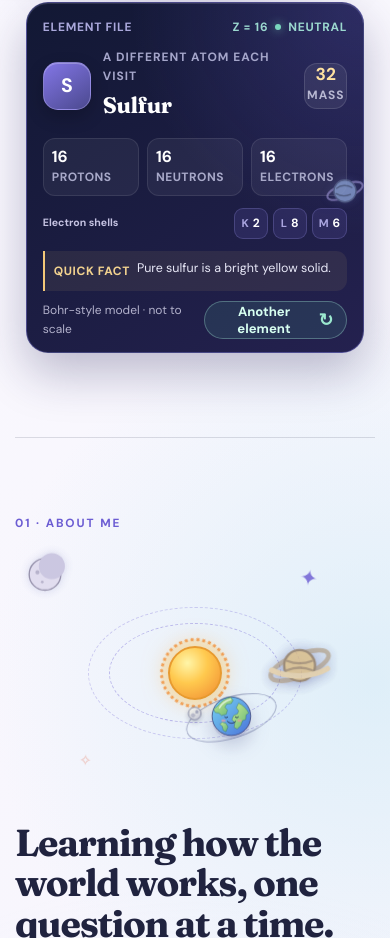
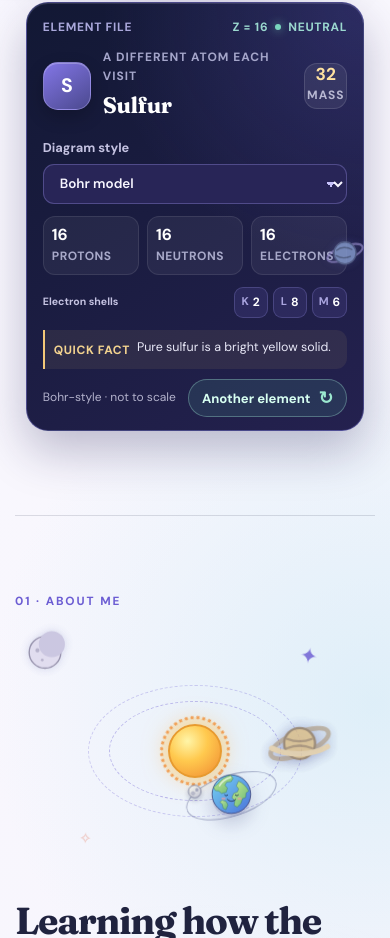
Before and after one commit to ryanshengtennis-bit/Project-Hail-Mary, a Next.js app: page / in a window 390 px wide. Shown: the part 1025-1963 px from the top of the page. Built offline with nearby package versions, Linux system fonts and the light colour scheme.

Commit message:
Add selectable atomic diagram styles

```diff
--- a/app/page.js
+++ b/app/page.js
@@ -182,7 +182,48 @@ function SpaceObjectIcon({ type }) {
   }
 }
 
-function AtomDiagram({ atom }) {
+function AtomDiagram({ atom, diagramStyle }) {
+  if (diagramStyle === 'electron-cloud') {
+    const cloudDots = Array.from({ length: atom.number * 4 + 28 }, (_, index) => {
+      const seeded = Math.sin((index + 1) * 12.9898 + atom.number * 78.233) * 43758.5453;
+      const random = seeded - Math.floor(seeded);
+      const angle = index * 2.399963 + atom.number * 0.37;
+      const radius = 42 + 128 * Math.sqrt(random);
+      return <circle className="atom-cloud-dot" key={index} cx={210 + radius * Math.cos(angle)} cy={210 + radius * Math.sin(angle)} r={1.4 + random * 2.3} opacity={0.12 + random * 0.28} />;
+    });
+
+    return (
+      <svg className="atom-art" viewBox="0 0 420 420" role="img" aria-label={`Electron-cloud illustration for ${atom.name}-${atom.isotope}; the dots suggest regions where electrons may be found`}>
+        <circle className="atom-cloud-aura" cx="210" cy="210" r="166" />
+        {cloudDots}
+        <circle className="atom-nucleus" cx="210" cy="210" r="37" />
+        <text className="atom-symbol" x="210" y="218" textAnchor="middle">{atom.symbol}</text>
+      </svg>
+    );
+  }
+
+  if (diagramStyle === 'rutherford') {
+    const electrons = Array.from({ length: atom.number }, (_, index) => {
+      const orbit = index % 3;
+      const electronIndex = Math.floor(index / 3);
+      const orbitElectronCount = Math.ceil((atom.number - orbit) / 3);
+      const angle = -Math.PI / 2 + (2 * Math.PI * electronIndex) / orbitElectronCount;
+      const rotation = (orbit * Math.PI) / 3;
+      const x = 143 * Math.cos(angle);
+      const y = 49 * Math.sin(angle);
+      return <circle className="atom-electron" key={index} cx={210 + x * Math.cos(rotation) - y * Math.sin(rotation)} cy={210 + x * Math.sin(rotation) + y * Math.cos(rotation)} r="5.5" />;
+    });
+
+    return (
+      <svg className="atom-art" viewBox="0 0 420 420" role="img" aria-label={`Simplified Rutherford-style model of ${atom.name}-${atom.isotope} with a central nucleus and ${atom.number} electrons`}>
+        {[0, 1, 2].map((orbit) => <ellipse className="atom-rutherford-orbit" key={orbit} cx="210" cy="210" rx="143" ry="49" transform={`rotate(${orbit * 60} 210 210)`} />)}
+        {electrons}
+        <circle className="atom-nucleus" cx="210" cy="210" r="37" />
+        <text className="atom-symbol" x="210" y="218" textAnchor="middle">{atom.symbol}</text>
+      </svg>
+    );
+  }
+
   return (
     <svg className="atom-art" viewBox="0 0 420 420" role="img" aria-label={`Bohr-style model of ${atom.name}-${atom.isotope}; ${atom.shells.join(', ')} electrons in each shell`}>
       <circle className="atom-nucleus" cx="210" cy="210" r="37" />
@@ -256,6 +297,7 @@ function SpaceObjectLayer({ section, objects, decoys, onFind, onDecoy }) {
 
 export default function Home() {
   const [atom, setAtom] = useState({ ...atomModels[0], fact: atomModels[0].facts[0] });
+  const [diagramStyle, setDiagramStyle] = useState('bohr');
   const [stars, setStars] = useState([]);
   const [darkMode, setDarkMode] = useState(false);
   const [ripple, setRipple] = useState(null);
@@ -481,7 +523,7 @@ export default function Home() {
 
             <div className="hero-art reveal">
               <div className="orb orb-main">
-                <AtomDiagram atom={atom} />
+                <AtomDiagram atom={atom} diagramStyle={diagramStyle} />
               </div>
               <div className="atom-details">
                 <div className="atom-card-label"><span>ELEMENT FILE</span><span>Z = {atom.number} <i aria-hidden="true" /> NEUTRAL</span></div>
@@ -489,6 +531,14 @@ export default function Home() {
                   <span className="atom-symbol-badge" aria-hidden="true">{atom.symbol}</span>
                   <div><p className="atom-kicker">A different atom each visit</p><h2>{atom.name}</h2></div>
                   <span className="atom-mass"><strong>{atom.isotope}</strong><small>MASS</small></span>
+                </div>
+                <div className="atom-style-picker">
+                  <label htmlFor="atom-diagram-style">Diagram style</label>
+                  <select id="atom-diagram-style" value={diagramStyle} onChange={(event) => setDiagramStyle(event.target.value)}>
+                    <option value="bohr">Bohr model</option>
+                    <option value="rutherford">Rutherford model</option>
+                    <option value="electron-cloud">Electron cloud</option>
+                  </select>
                 </div>
                 <div className="atom-particle-grid" role="group" aria-label={`Atomic structure: ${atom.number} protons, ${atom.isotope - atom.number} neutrons, ${atom.number} electrons`}>
                   <div><strong>{atom.number}</strong><span>PROTONS</span></div>
@@ -501,7 +551,7 @@ export default function Home() {
                 </div>
                 <div className="atom-fact-box" aria-live="polite" aria-atomic="true"><span>QUICK FACT</span><p>{atom.fact}</p></div>
                 <div className="atom-detail-footer">
-                  <p className="atom-model-note">Bohr-style model · not to scale</p>
+                  <p className="atom-model-note">{diagramStyle === 'electron-cloud' ? 'Probability cloud · not to scale' : diagramStyle === 'rutherford' ? 'Rutherford-style · not to scale' : 'Bohr-style · not to scale'}</p>
                   <button className="atom-another-button" type="button" onClick={handleAnotherAtom}>Another element <span aria-hidden="true">↻</span></button>
                 </div>
               </div>
--- a/styles.css
+++ b/styles.css
@@ -1547,6 +1547,13 @@ html { scroll-padding-top: 1.5rem; }
 .atom-mass { width: 46px; height: 46px; margin-left: auto; display: flex; flex-direction: column; align-items: center; justify-content: center; border: 1px solid rgba(255,255,255,.12); border-radius: 13px; background: rgba(255,255,255,.07); }
 .atom-mass strong { color: #ffe2a0; font-size: 1.08rem; line-height: 1; }
 .atom-mass small { margin-top: 3px; color: #b8b8d2; font-size: .75rem; font-weight: 700; letter-spacing: .08em; }
+.atom-style-picker { display: flex; align-items: center; justify-content: space-between; gap: 12px; margin-bottom: 12px; }
+.atom-style-picker label { color: #c5c3e2; font-size: .8rem; font-weight: 700; }
+.atom-style-picker select { min-width: 174px; height: 40px; padding: 0 36px 0 12px; border: 1px solid rgba(173,164,255,.3); border-radius: 11px; color: #f7f6ff; background-color: #282557; background-image: linear-gradient(45deg, transparent 50%, #c7c2fa 50%), linear-gradient(135deg, #c7c2fa 50%, transparent 50%); background-position: calc(100% - 15px) 17px, calc(100% - 10px) 17px; background-size: 5px 5px; background-repeat: no-repeat; color-scheme: dark; font: 600 .84rem var(--sans); cursor: pointer; }
+.atom-style-picker select:focus-visible { outline: 3px solid #a6ead7; outline-offset: 3px; }
+.atom-rutherford-orbit { fill: none; stroke: rgba(108,93,211,.55); stroke-width: 1.7; stroke-dasharray: 4 4; }
+.atom-cloud-aura { fill: rgba(124,116,226,.13); filter: blur(13px); }
+.atom-cloud-dot { fill: #89daf0; filter: drop-shadow(0 0 4px rgba(117,207,239,.7)); }
 .atom-particle-grid { display: grid; grid-template-columns: repeat(3, minmax(0,1fr)); gap: 8px; }
 .atom-particle-grid > div { display: flex; flex-direction: column; gap: 2px; padding: 9px 11px; border: 1px solid rgba(255,255,255,.09); border-radius: 12px; background: rgba(255,255,255,.055); }
 .atom-particle-grid strong { color: #fff; font-size: 1rem; line-height: 1.2; }
@@ -1600,6 +1607,8 @@ html[data-theme="dark"] .atom-shell { stroke: rgba(207,199,255,.4); }
   .hero-art { min-height: 0; padding-top: 12px; }
   .orb-main { width: min(330px, 82vw); }
   .atom-details { padding: 15px 16px 13px; }
+  .atom-style-picker { align-items: stretch; flex-direction: column; gap: 6px; }
+  .atom-style-picker select { width: 100%; min-width: 0; }
   .atom-card-label { font-size: .75rem; letter-spacing: .06em; }
   .atom-shell-readout { gap: 8px; }
   .atom-shell-readout > strong { font-size: .66rem; }
```
